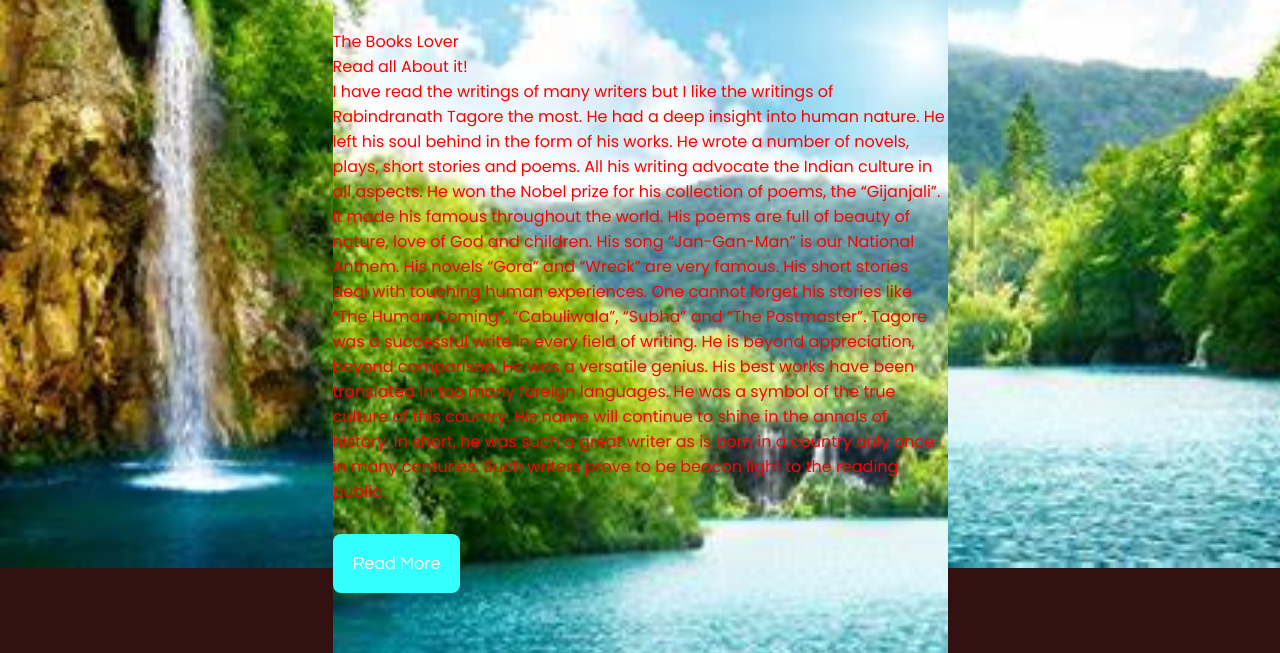
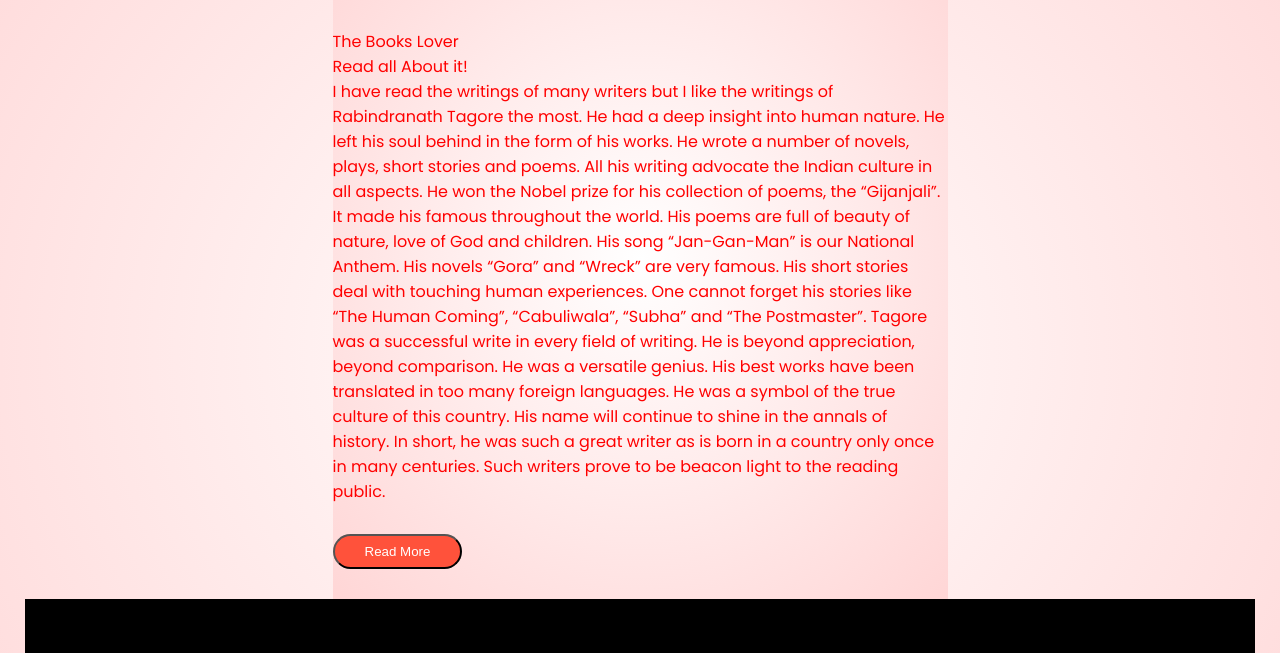
Before and after one commit to jeelanSYED23/bookStore, a plain HTML site: page about.html in a window 1280 px wide. Shown: the part 232-885 px from the top of the page. Drawn offline with Linux system fonts and the light colour scheme.

Commit message:
Update style.css

```diff
--- a/style.css
+++ b/style.css
@@ -522,39 +522,3 @@ form a {
     height: 150px;
   }
 }
-.header{
-  height: 100vh;
-  width: 100%;
-  background: url("full.jpg")no-repeat;
-  background-size: cover;
-  background-position: center;
-}
-.main{
-  width:50%;
-  background:rgba(0, green, blue, .7);
-  color:#ffffff;
-  text-align:center;
-  padding:50px;
-  position: absolute;
-  top:50%;
-  left: 50%;
-  transform: translate(-50%,-50%);
-}
-.btn{
-  padding: 20px;
-  font-family:century Gothic;
-  font-size: large;
-  font-weight: 500;
-  border:none;
-  outline:none;
-  background-color:#3ff;
-  border-radius:8px;
-  cursor:pointer;
-  transition: 0.3s ease-in-out;
-  dispaly:none;
-}
-.btn:hover{
-  dispaly:read;
-  background-color: yellow;
-  color:#3ff;
-}
```
